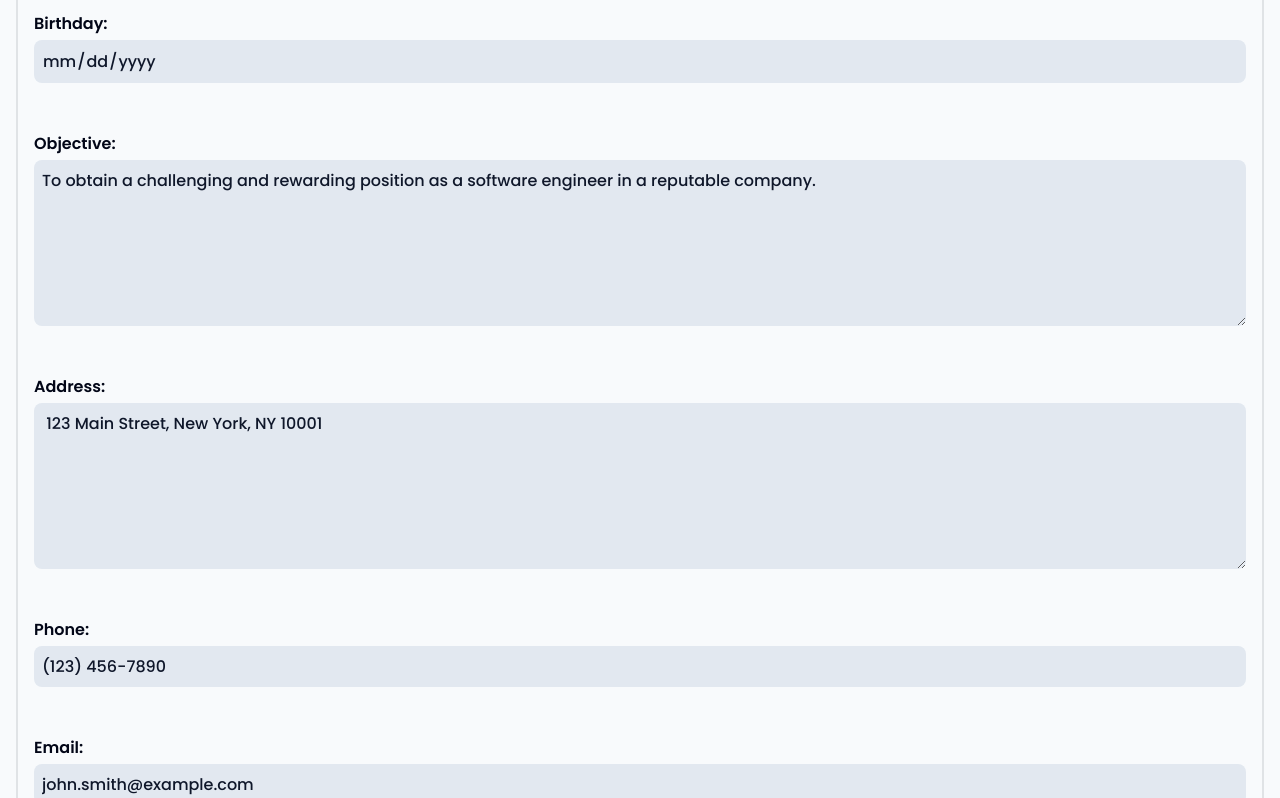
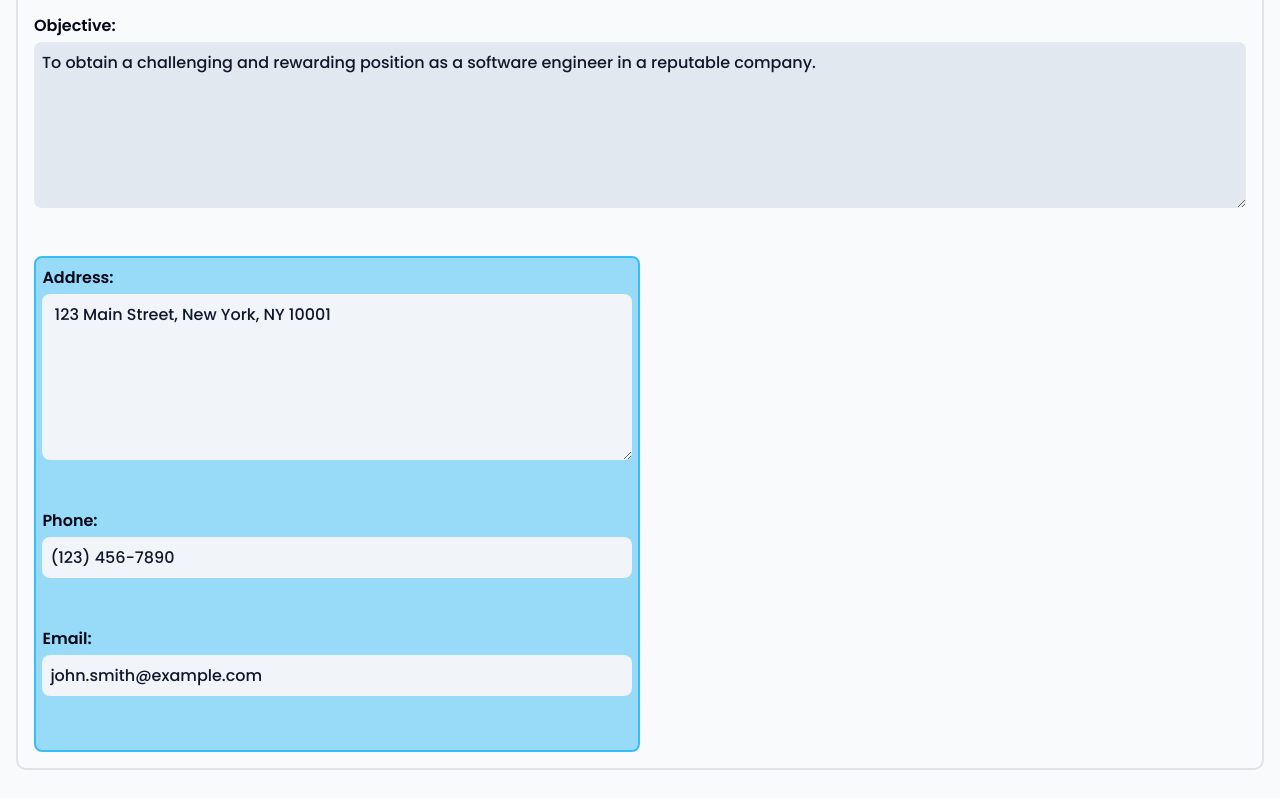
Before and after one commit to mrd010/cv-app, a React (Vite) app: page / in a window 1280 px wide. Shown: the part 440-1238 px from the top of the page. Built offline with nearby package versions, Linux system fonts and the light colour scheme.

Commit message:
Make contact info separate and unique

```diff
--- a/src/App.scss
+++ b/src/App.scss
@@ -49,6 +49,18 @@ body {
 .personal {
   .section-content {
     display: grid;
+    .contact-info {
+      background-color: rgba($color: $sky400, $alpha: 0.5);
+      padding: 0.4rem;
+      border: 2px solid $sky400;
+      border-radius: 8px;
+      .info-row {
+        input:disabled,
+        textarea:disabled {
+          background-color: $slate100;
+        }
+      }
+    }
     .info-row {
       label {
         grid-column: 1 / 4;
--- a/src/components/RowContents/PersonalInfoRow.jsx
+++ b/src/components/RowContents/PersonalInfoRow.jsx
@@ -36,7 +36,7 @@ const PersonalInfoRow = ({ labelName, value, onValueEdit, inputType = 'text', ch
   }
 
   return (
-    <div className="info-row">
+    <div className={`info-row ${labelName}`}>
       {labelName !== undefined ? <label htmlFor={labelName}>{labelName + ':'}</label> : null}
       {input}
       <EditInfoButton onToggle={handleEditModeToggle}></EditInfoButton>
--- a/src/media481.scss
+++ b/src/media481.scss
@@ -1,10 +1,33 @@
 // variables
 $slate50: #f8fafc;
+$slate100: #f1f5f9;
 $slate200: #e2e8f0;
 $sky500: #0ea5e9;
 $sky600: #0284c7;
+$sky400: #38bdf8;
 $slate950: #020617;
 $slate900: #0f172a;
+$slate800: #1e293b;
 
 @media screen and (min-width: 481px) {
+  .personal .section-content {
+    display: grid;
+    grid-template-columns: 1fr 1fr;
+    .info-row {
+      grid-column: 1 / -1;
+    }
+    .info-row.birthday {
+      grid-column: 2 / 3;
+      grid-row: 1 / 2;
+    }
+    .info-row.name {
+      grid-column: 1 / 2;
+    }
+    .info-row.phone {
+      grid-column: 1 / 2;
+    }
+    .info-row.email {
+      grid-column: 2 / 3;
+    }
+  }
 }
--- a/src/media768.scss
+++ b/src/media768.scss
@@ -1,10 +1,13 @@
+// variables
 $slate50: #f8fafc;
+$slate100: #f1f5f9;
 $slate200: #e2e8f0;
 $sky500: #0ea5e9;
 $sky600: #0284c7;
+$sky400: #38bdf8;
 $slate950: #020617;
 $slate900: #0f172a;
-
+$slate800: #1e293b;
 @media screen and (min-width: 768px) {
   .header {
     padding: 1.6rem 3rem;
```
